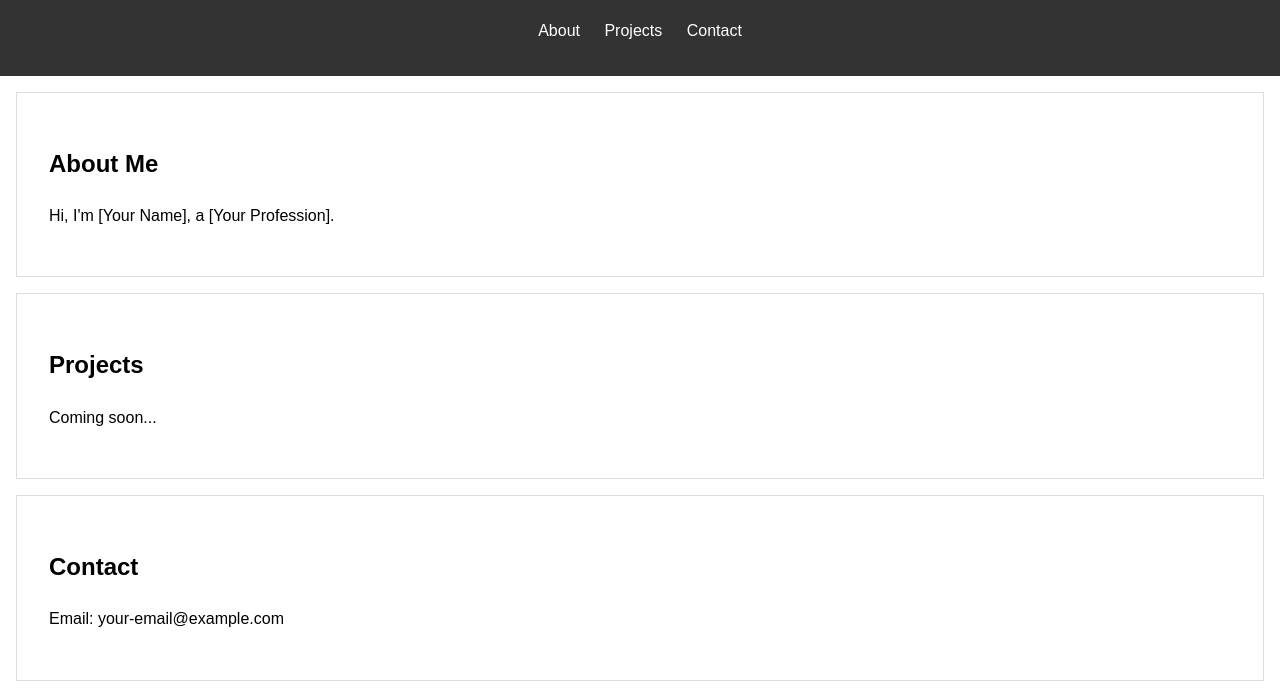
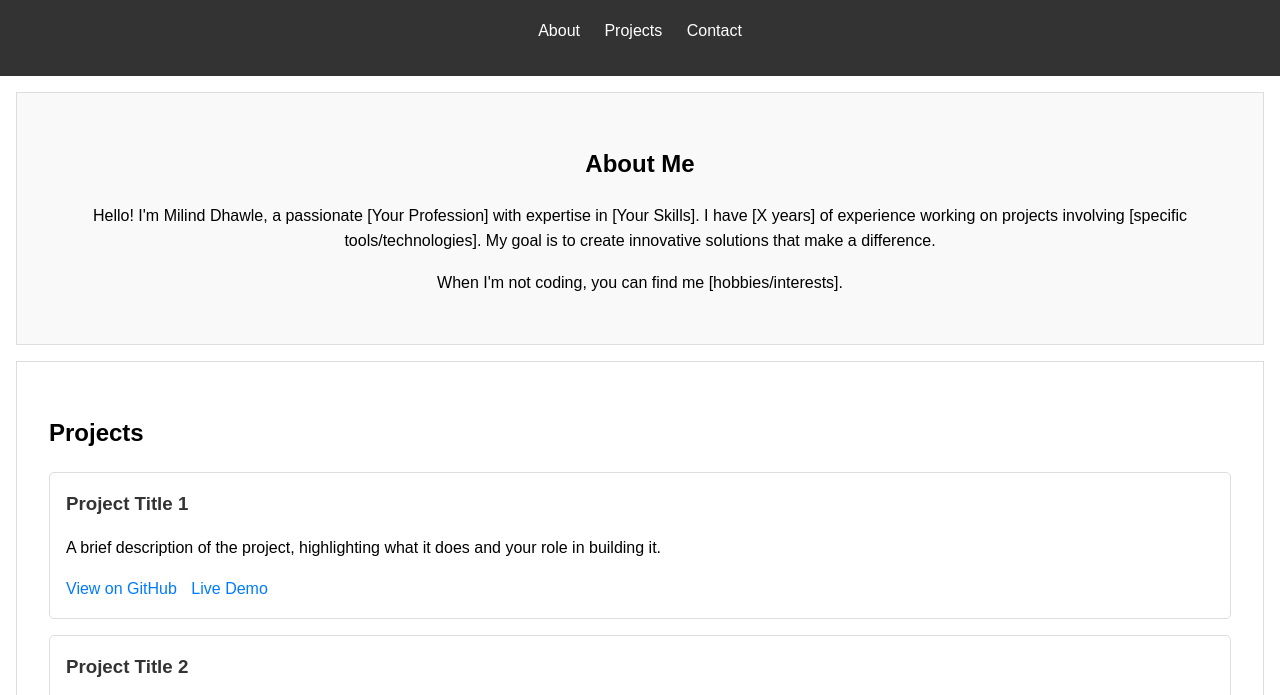
Before and after one commit to milinddhawale/portfolio-website, a plain HTML site: page index.html in a window 1280 px wide. Shown: the part 92-787 px from the top of the page. Drawn offline with Linux system fonts and the light colour scheme.

Commit message:
updated About Me and Projects section

```diff
--- a/index.html
+++ b/index.html
@@ -20,15 +20,29 @@
     </header>
     <section id="about">
         <h2>About Me</h2>
-        <p>Hi, I'm [Your Name], a [Your Profession].</p>
+        <p>Hello! I'm Milind Dhawle, a passionate [Your Profession] with expertise in [Your Skills].
+            I have [X years] of experience working on projects involving [specific tools/technologies].
+            My goal is to create innovative solutions that make a difference.</p>
+        <p>When I'm not coding, you can find me [hobbies/interests].</p>
     </section>
     <section id="projects">
         <h2>Projects</h2>
-        <p>Coming soon...</p>
+        <div class="project">
+            <h3>Project Title 1</h3>
+            <p>A brief description of the project, highlighting what it does and your role in building it.</p>
+            <a href="https://github.com/your-username/project1" target="_blank">View on GitHub</a>
+            <a href="https://live-demo-link.com" target="_blank">Live Demo</a>
+        </div>
+        <div class="project">
+            <h3>Project Title 2</h3>
+            <p>A brief description of the project, highlighting the tools/technologies used.</p>
+            <a href="https://github.com/your-username/project2" target="_blank">View on GitHub</a>
+            <a href="https://live-demo-link.com" target="_blank">Live Demo</a>
+        </div>
     </section>
     <section id="contact">
         <h2>Contact</h2>
-        <p>Email: your-email@example.com</p>
+        <p>Email: milinddhawale05@gmail.com</p>
     </section>
     <footer>
         <p>&copy; 2025 [Your Name]. All rights reserved.</p>
--- a/style.css
+++ b/style.css
@@ -39,3 +39,39 @@ footer {
     background: #333;
     color: #fff;
 }
+
+/* About Me Section*/
+#about {
+    background-color: #f9f9f9;
+    padding: 2rem;
+    text-align: center;
+}
+
+/* projects section */
+#project {
+    padding: 2rem;
+}
+
+.project {
+     border: 1px solid #ddd;
+     padding: 1rem;
+     margin-bottom: 1rem;
+     border-radius: 5px;
+     background-color: #fff;
+}
+
+.project h3 {
+    margin: 0 0 0.5rem;
+    color: #333;
+}
+
+.project a {
+    display: inline-block;
+    margin-right: 10px;
+    text-decoration: none;
+    color: #007BFF;
+}
+
+.project a:hover {
+    text-decoration: underline;
+}
```
